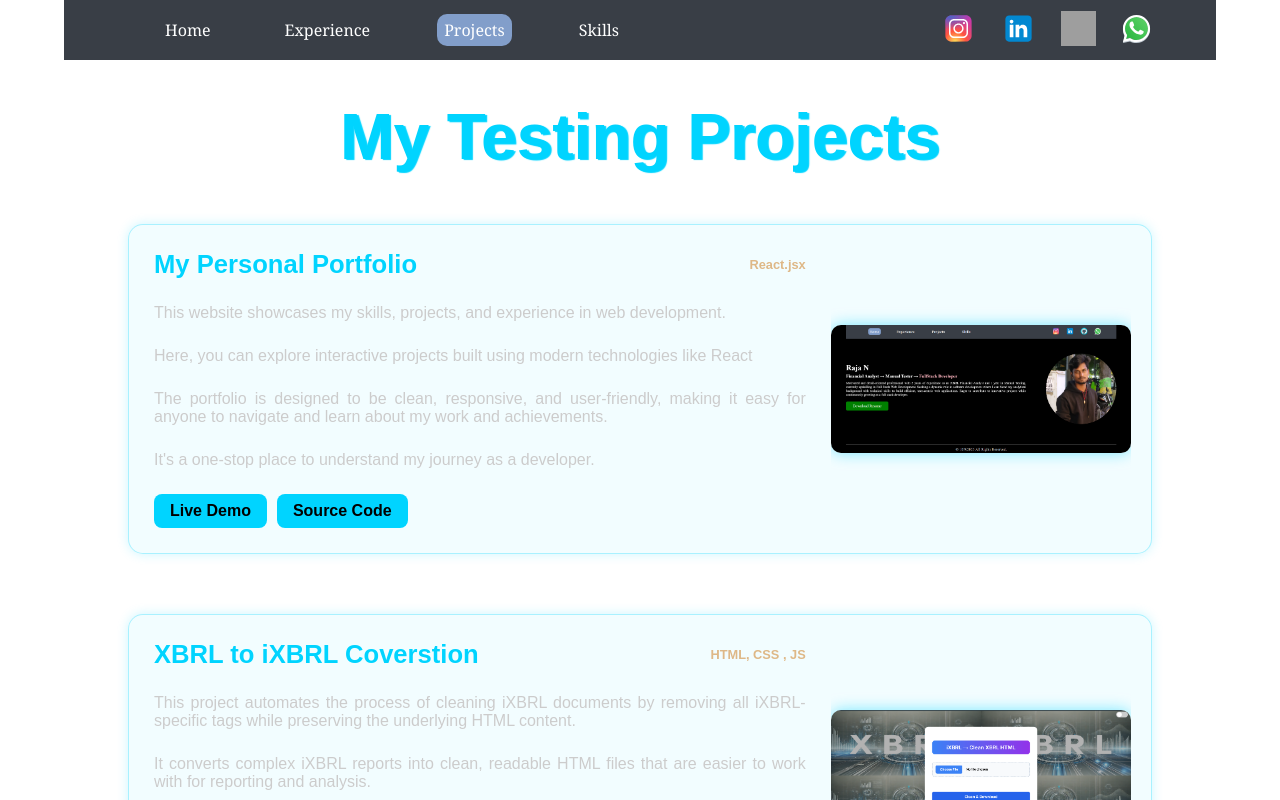
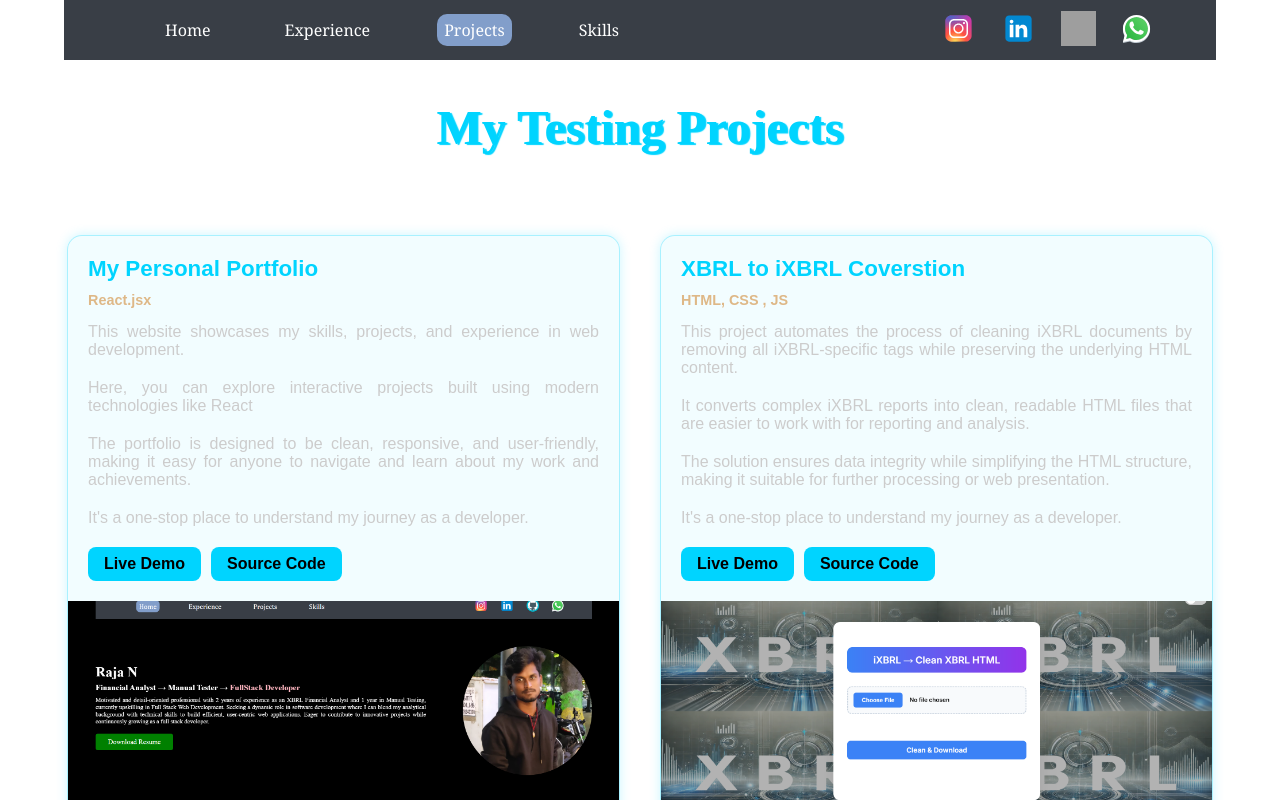
Before and after one commit to Raja-Nalliyappan/dev-portfolio, a React (Create React App) app: page /#/projects in a window 1280 px wide. Shown: the top 800 px of the page. Built offline with nearby package versions, Linux system fonts and the light colour scheme; grey boxes are pictures that could not be loaded; the HTML template or start-up script is replaced by a standard one.

Commit message:
projects

```diff
--- a/src/Portfoilo/Projects.css
+++ b/src/Portfoilo/Projects.css
@@ -1,30 +1,36 @@
 .projects-section {
+  display: flex;
+  flex-wrap: wrap;      /* allow multiple rows if more projects */
+  gap: 40px;            /* spacing between cards */
+  justify-content: center;
   padding: 40px 5%;
-  width: 90%;
-  justify-self: center;
   font-family: "Arial", sans-serif;
 }
 
-.projects-section h2 {
+/* Heading */
+.projects-section-heading {
   text-align: center;
-  font-size: 4rem;
-  margin-bottom: 50px;
+  font-size: 3rem;
+  margin: 40px 0;
   color: #00d4ff;
   text-shadow: 2px 1px 1px #00d4ff;
+  opacity: 0;
+  animation: fadeSlideIn 0.8s ease-out forwards;
+  animation-delay: 0.2s;
 }
 
-/* Project Card */
+/* Each Project Card */
 .project-card {
+  flex: 1 1 calc(50% - 40px);   /* 2 cards per row */
+  max-width: 48%;               /* prevent stretching */
   display: flex;
+  flex-direction: column;
   border-radius: 15px;
   background: rgba(0, 212, 255, 0.05);
   border: 1px solid rgba(0, 212, 255, 0.3);
-  margin-bottom: 60px;
   transition: all 0.7s ease;
   box-shadow: 0 0 12px rgba(0, 212, 255, 0.2);
   overflow: hidden;
-
-  /* Animation setup */
   opacity: 0;
   animation: fadeSlideIn 0.8s ease-out forwards;
 }
@@ -34,41 +40,36 @@
   box-shadow: 0 0 22px rgba(0, 212, 255, 0.7);
 }
 
-/* Left text section */
+/* Info/Text Section */
 .project-info {
-  width: 70%;
-  padding: 25px;
-  display: flex;
-  flex-direction: column;
-}
-
-.project-header {
-  display: flex;
-  justify-content: space-between;
-  align-items: center;
+  padding: 20px;
+  flex: 1;
 }
 
 .project-info h3 {
-  font-size: 1.6rem;
+  font-size: 1.4rem;
   color: #00d4ff;
-  margin-bottom: 25px;
+  margin-bottom: 10px;
 }
 
 .project-info h6 {
-  font-size: 0.8rem;
+  font-size: 0.9rem;
   color: burlywood;
-  margin-bottom: 25px;
-
+  margin-bottom: 15px;
 }
 
 .project-info p {
   font-size: 1rem;
   color: #ccc;
-  margin-bottom: 25px;
+  margin-bottom: 20px;
   text-align: justify;
 }
 
 /* Links */
+.project-links {
+  margin-top: 15px;
+}
+
 .project-links a {
   display: inline-block;
   margin-right: 10px;
@@ -78,34 +79,38 @@
   color: #000;
   font-weight: 600;
   text-decoration: none;
-  transition: all 0.3s ease;
+
+  /* Smooth transition for background, color, border, and scale */
+  transition: all 0.3s ease-in-out;
+  transform: scale(1);
 }
 
 .project-links a:hover {
   background: #000;
   color: #00d4ff;
   border: 1px solid #00d4ff;
+  transform: scale(1.08); /* smooth zoom effect */
 }
 
-/* Right image section */
+
 .project-img {
-  width: 30%;
+  width: 100%;
+  height: 220px;
   display: flex;
   justify-content: center;
   align-items: center;
   overflow: hidden;
-  border-radius: 10px;
-  margin-right: 20px;
 }
 
 .project-img img {
   width: 100%;
-  display: block;
+  height: 100%;
+  object-fit: cover;
+  border-radius: 0 0 10px 10px;
   box-shadow: 0 0 15px rgba(0, 212, 255, 0.5);
-  border-radius: 10px;
 }
 
-/* Animation Keyframes */
+/* Animation */
 @keyframes fadeSlideIn {
   from {
     opacity: 0;
@@ -117,29 +122,11 @@
   }
 }
 
-/* Animate the heading separately */
-.projects-section h2 {
-  opacity: 0;
-  animation: fadeSlideIn 0.8s ease-out forwards;
-  animation-delay: 0.2s; /* heading appears first */
-}
+.project-card:nth-child(1) { animation-delay: 0.4s; }
+.project-card:nth-child(2) { animation-delay: 0.6s; }
+.project-card:nth-child(3) { animation-delay: 0.8s; }
+.project-card:nth-child(4) { animation-delay: 1s; }
 
-/* Project cards staggered */
-.project-card:nth-child(1) {
-  animation-delay: 0.4s;
-}
-.project-card:nth-child(2) {
-  animation-delay: 0.6s;
-}
-.project-card:nth-child(3) {
-  animation-delay: 0.8s;
-}
-.project-card:nth-child(4) {
-  animation-delay: 1s;
-}
-.project-card:nth-child(5) {
-  animation-delay: 1.2s;
-}
 
 
 
--- a/src/Portfoilo/Projects.jsx
+++ b/src/Portfoilo/Projects.jsx
@@ -27,6 +27,7 @@ export const Projects = () => {
               "This project automates the process of cleaning iXBRL documents by removing all iXBRL-specific tags while preserving the underlying HTML content.",
               "It converts complex iXBRL reports into clean, readable HTML files that are easier to work with for reporting and analysis.",
               "The solution ensures data integrity while simplifying the HTML structure, making it suitable for further processing or web presentation.",
+               "It's a one-stop place to understand my journey as a developer."
             ],
       demo: "https://raja-nalliyappan.github.io/XBRL---iXBRL-Covert",
       code: "https://github.com/Raja-Nalliyappan/XBRL---iXBRL-Covert.git",
@@ -44,8 +45,11 @@ export const Projects = () => {
   return (
     <>
     <Navbar />
+
+    <h2 className="projects-section-heading">My Testing Projects</h2>
+
     <section className="projects-section">
-      <h2>My Testing Projects</h2>
+
 
       {projectList.map((project, index) => (
         <div className="project-card" key={index}>
```
Also changed, not shown: src/assets/projects/iXBRL clean.png.
